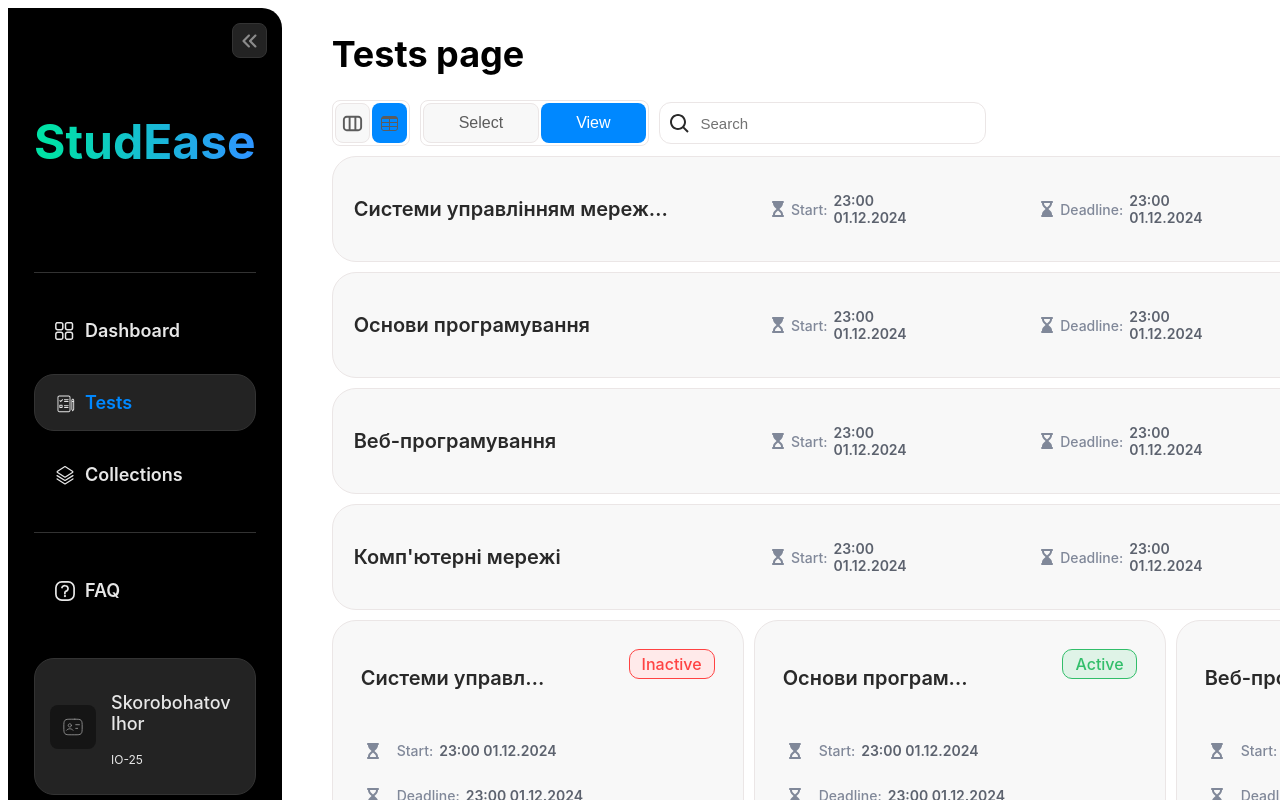
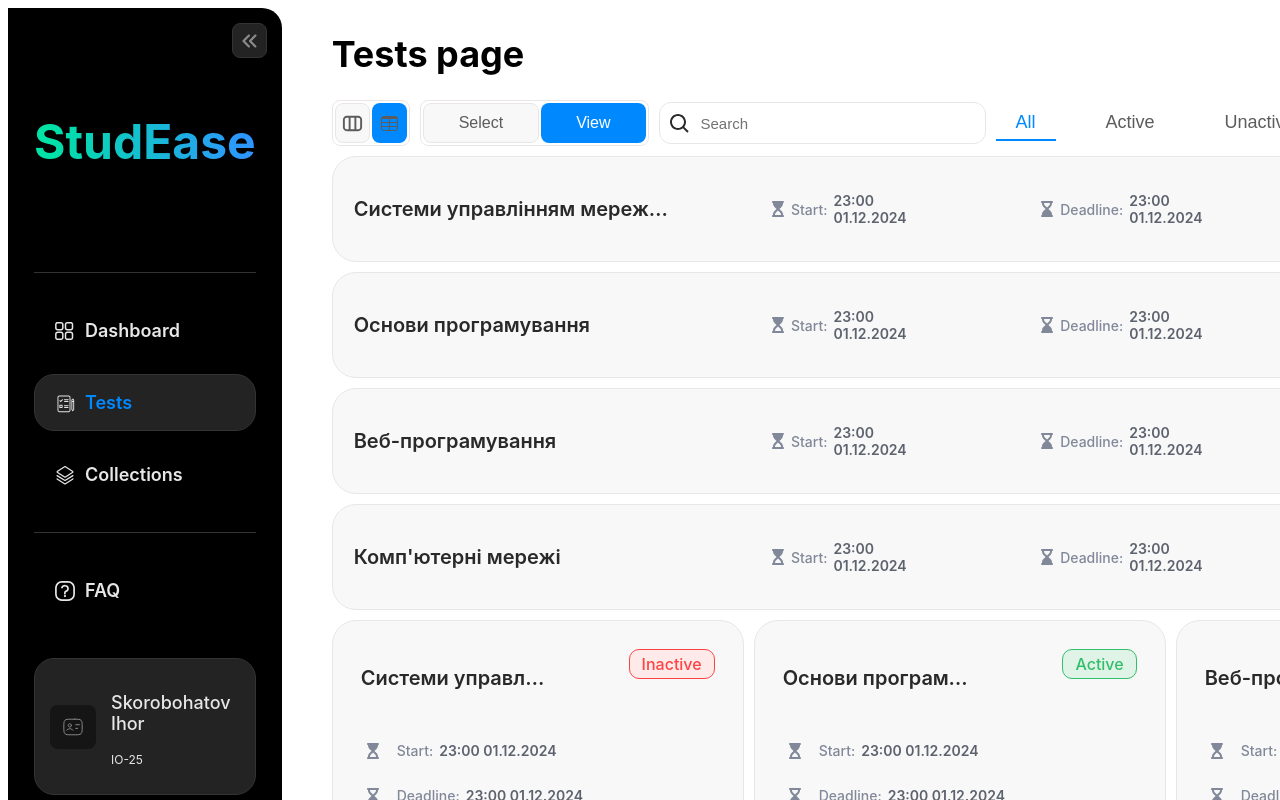
Before and after one commit to dima0808/studease-frontend-v2, a React (Vite) app: page /tests in a window 1280 px wide. Shown: the top 800 px of the page. Built offline with nearby package versions, Linux system fonts and the light colour scheme.

Commit message:
add TabsFilter component

```diff
--- a/src/App.jsx
+++ b/src/App.jsx
@@ -7,6 +7,8 @@ import TestCard from "@/components/TestCard";
 import ToggleButton from "@/components/ToggleButton";
 import { ACTION_OPTIONS, VIEW_OPTIONS } from "@/constants/toggleOptions";
 import SearchInput from "@/components/SearchInput";
+import TabsFilter from "@/components/TabsFilter";
+import { TAB_FILTERS } from "@/constants/tabFilters";
 
 function App() {
   return (
@@ -25,6 +27,7 @@ function App() {
               <ToggleButton options={VIEW_OPTIONS}/>
               <ToggleButton options={ACTION_OPTIONS}/>
               <SearchInput placeholder="Search" />
+              <TabsFilter options={TAB_FILTERS}/>
             </div>
             <div className="grid">
               <TestCard title="Системи управлінням мережами" wide/>
--- /dev/null
+++ b/src/components/TabsFilter/TabsFilter.jsx
@@ -0,0 +1,27 @@
+import './TabsFilter.scss'
+import { useState } from "react";
+import classNames from "classnames";
+
+const TabsFilter = (props) => {
+  const {
+    options = [],
+  } = props
+
+  const [activeIndex, setActiveIndex] = useState(0);
+  return (
+    <div className="tabs-filter">
+      {options.map((option, index) => (
+        <button
+          key={option.value ?? index}
+          title={option.dataTitle}
+          className={classNames("tabs-filter__option", { "tabs-filter__option--active": index === activeIndex })}
+          onClick={() => setActiveIndex(index)}
+        >
+          {option.content}
+        </button>
+      ))}
+    </div>
+  )
+}
+
+export default TabsFilter
--- /dev/null
+++ b/src/components/TabsFilter/TabsFilter.scss
@@ -0,0 +1,28 @@
+.tabs-filter {
+  display: flex;
+  align-items: center;
+  column-gap: 30px;
+
+  &__option {
+    color: var(--color-text-gray);
+    font-size: 18px;
+    font-weight: 500;
+    padding: 6px 20px;
+    border: none;
+    border-bottom: 2px solid transparent;
+    background-color: transparent;
+    transition: color var(--transition-duration), border-bottom var(--transition-duration);
+
+    @include hover {
+      color: var(--color-blue);
+      cursor: pointer;
+    }
+  }
+
+  &__option--active {
+    color: var(--color-blue);
+    border-bottom: 2px solid var(--color-blue);
+    cursor: none;
+    pointer-events: none;
+  }
+}
--- /dev/null
+++ b/src/components/TabsFilter/index.js
@@ -0,0 +1,3 @@
+import TabsFilter from './TabsFilter'
+
+export default TabsFilter
--- /dev/null
+++ b/src/constants/tabFilters.js
@@ -0,0 +1,5 @@
+export const TAB_FILTERS = [
+  { value: 'all', content: 'All', dataTitle: 'All tests' },
+  { value: 'active', content: 'Active', dataTitle: 'Active tests' },
+  { value: 'unactive', content: 'Unactive', dataTitle: 'Unactive tests' },
+]
```
